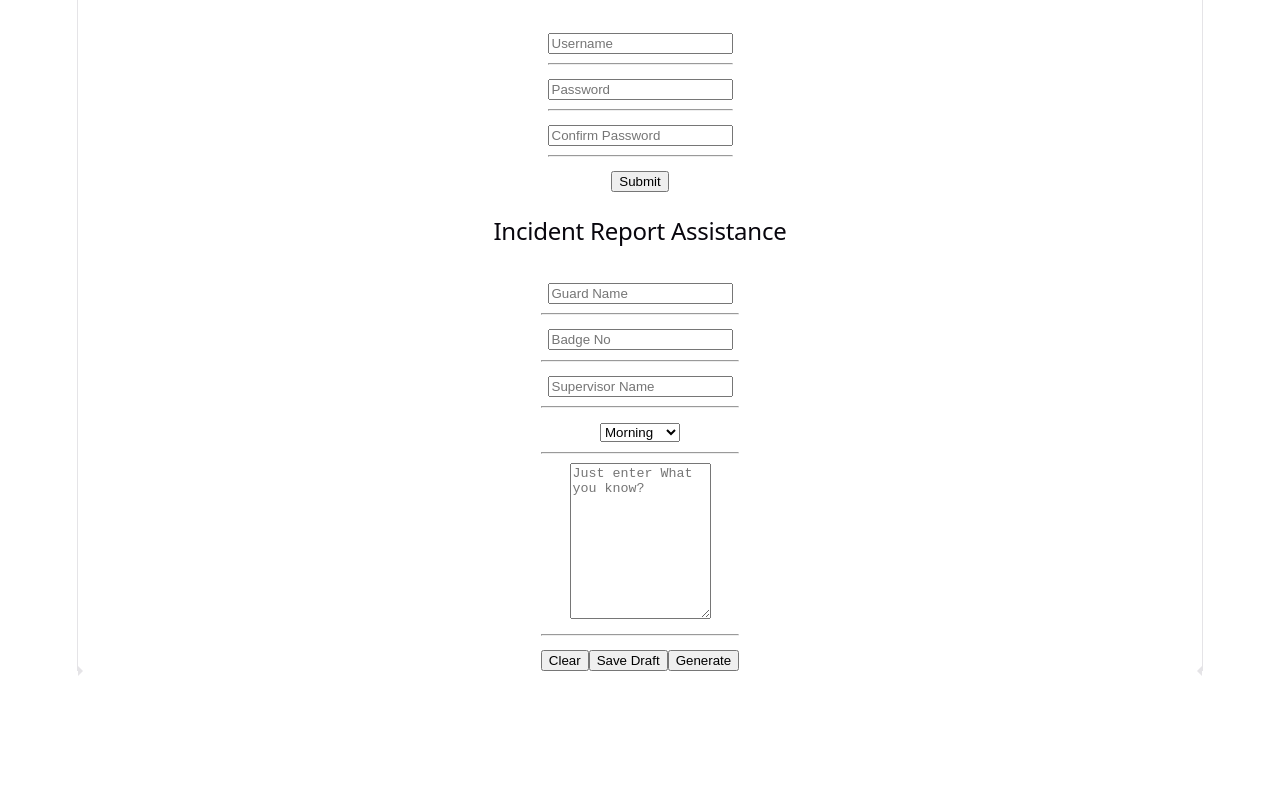
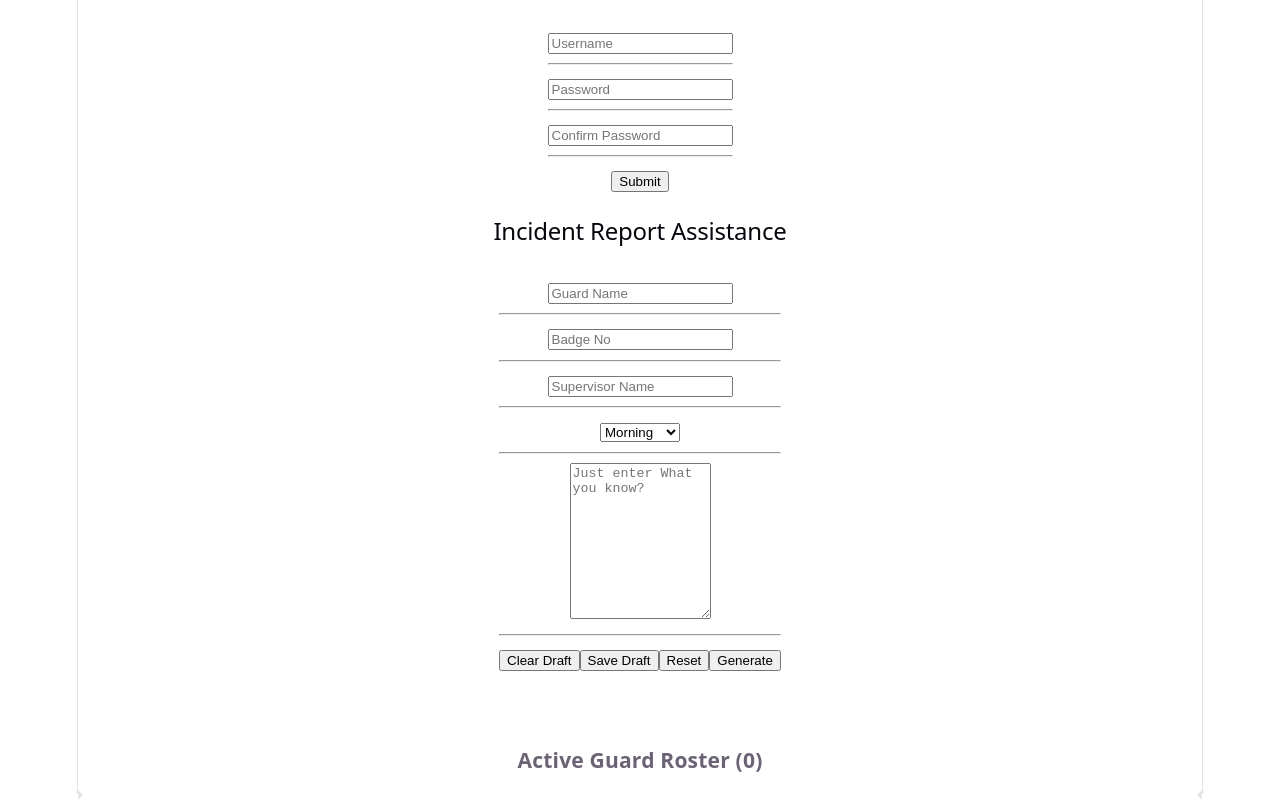
Before and after one commit to sherry-gurvinder/dev-journey-2026, a React (Vite) app in the folder 01-learning/week-03/drills/guard-dashboard/: page / in a window 1280 px wide. Shown: the part 292-1092 px from the top of the page. Before the commit the page ends 968 px from the top, so only its background shows below. Built offline with nearby package versions, Linux system fonts and the light colour scheme.

Commit message:
Update Roster

```diff
--- /dev/null
+++ b/01-learning/week-03/drills/guard-dashboard/src/GuardCard.jsx
@@ -0,0 +1,14 @@
+// GuardCard.jsx
+
+const GuardCard = (props) => {   // <-- BLANK 1: Catch the data!
+    return (
+        <div style={{ border: "1px solid white", padding: "10px", margin: "10px 0" }}>
+            <h3>Guard Profile</h3>
+            <p>Key:{props.key}</p>
+            <p>Name: { props.name}</p>
+            <p>Badge: {props.badge}</p>
+        </div>
+    )
+}
+
+export default GuardCard;
--- a/01-learning/week-03/drills/guard-dashboard/src/dashboard.jsx
+++ b/01-learning/week-03/drills/guard-dashboard/src/dashboard.jsx
@@ -1,8 +1,9 @@
 import { useEffect, useState } from "react";
-
+import GuardCard from './GuardCard';
 const Dashboard = () => {
     const [incidentRawData, setincidentRawData] = useState({ Gname: "", badge: "", supervisor: "", shift: "", incidentdrat: "" });
     const [error, seterror] = useState("");
+    const [roster, setRoster] = useState([]);
     const formData = (e) => {
         setincidentRawData({
             ...incidentRawData, [e.target.name]: e.target.value
@@ -21,7 +22,12 @@ const Dashboard = () => {
         alert(incidentRawData.Gname);
         if (incidentRawData.Gname == "") {
             seterror("GuardName can not empty");
+            return;
         }
+
+        setRoster([...roster,incidentRawData]);
+        alert("SAVE USER")
+        resetForm();
     }
     const saveDraft = (e) => {
         localStorage.setItem("formdraft", JSON.stringify(incidentRawData));
@@ -29,6 +35,11 @@ const Dashboard = () => {
     const clearDraft = (e) => {
         localStorage.removeItem("formdraft");
         setincidentRawData({ Gname: "", badge: "", supervisor: "", shift: "", incidentdrat: "" });
+    }
+    const resetForm = () =>
+    {
+
+        setincidentRawData({ Gname: "", badge: "", supervisor: "", shift: "", incidentdrat: "" })
     }
     return (
         <>
@@ -46,10 +57,25 @@ const Dashboard = () => {
                 <textarea cols="15" rows="10" name="incidentdrat" value={incidentRawData.incidentdrat} onChange={formData} placeholder="Just enter What you know? ">
                 </textarea>
                 <hr />
-                <input type="button" value="Clear" onClick={clearDraft} />
+                <input type="button" value="Clear Draft" onClick={clearDraft} />
                 <input type="button" value="Save Draft" onClick={saveDraft} />
+                 <input type="button" value="Reset" onClick={resetForm} />
                 <input type="submit" value="Generate" />
             </form>
+           {/* The Roster Assembly Line */}
+            <div style={{ marginTop: "30px" }}>
+                <h3>Active Guard Roster ({roster.length})</h3>
+
+                {roster.map((guard, index) => (
+
+                    <GuardCard
+                        key={index} /* React requires a unique key for every item in a list */
+                        name={guard.Gname}
+                        badge={guard.badge}
+                    />
+                ))}
+            </div>
+
         </>
     )
 }
```
